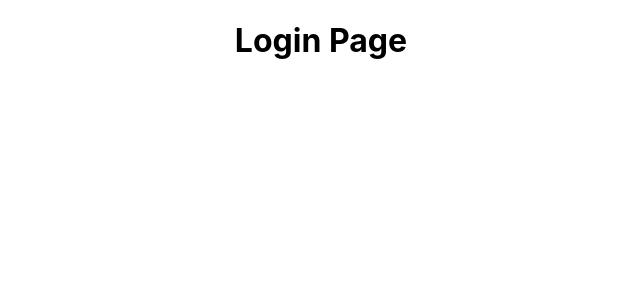
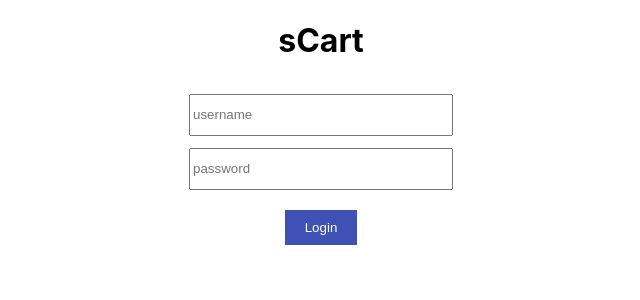
Before and after one commit to Pulkitchadha/sCart, a React (Create React App) app: page /login in a window 1280 px wide. Shown: the top 300 px of the page, without its empty margins (319-959 px from the left). Built offline with nearby package versions, Linux system fonts and the light colour scheme.

Commit message:
completed login page

```diff
--- a/src/App.css
+++ b/src/App.css
@@ -36,3 +36,18 @@
     transform: rotate(360deg);
   }
 }
+
+/* Login  */
+
+.input{
+  height: 36px;
+  width: 20%;
+  margin-top: 12px;
+}
+
+.login-btn {
+    color: rgb(255, 255, 255);
+    background-color: rgb(63, 81, 181);
+    padding: 10px 20px;
+    border-width: 0px;
+}
--- a/src/App.js
+++ b/src/App.js
@@ -1,5 +1,5 @@
 import React from 'react';
-import { BrowserRouter as Router, Switch, Route } from "react-router-dom";
+import { BrowserRouter as Router, Switch, Route, Redirect } from "react-router-dom";
 import './App.css';
 import Login from './pages/Login';
 import ProductList from './pages/ProductList';
@@ -8,9 +8,9 @@ function App() {
     return (
         <Router>
             <Switch>
-                <Route path="/login"><Login /></Route>
-                <Route path="/products"><ProductList /></Route>
-                <Route path="*"><Login /></Route>
+                <Route path="/login" component={Login} />
+                <Route path="/products" component={ProductList} />
+                <Route path="*"><Redirect to="/login" /></Route>
             </Switch>
         </Router>
     );
--- a/src/pages/Login/index.js
+++ b/src/pages/Login/index.js
@@ -1,10 +1,57 @@
-import React, { Component } from 'react';
+import React from 'react';
+import api from 'services/api';
+import { showMessage } from 'services/utility';
 
-export default class Login extends Component {
+export default class Login extends React.Component {
+    state = {
+        username: '',
+        password: '',
+    }
+
+    onUpdateFormValue = (e) => {
+        const { name, value } = e.target;
+        this.setState({ [name]: value });
+    }
+
+    login = async (e) => {
+        try {
+            e.preventDefault();
+            const { username, password } = this.state;
+
+            if (!username) throw new Error('Username can not be empty');
+            if (!password) throw new Error('Password can not be empty');
+
+            const result = await api.get('users', { username, password });
+
+            if (result?.length && result[0]?.password !== password) throw new Error('Invalid Password');
+
+            this.props.history.push('/products');
+        } catch (err) {
+            showMessage('error', err.message);
+        }
+    }
+
     render() {
         return (
             <div className="App">
-                <h1>Login Page</h1>
+                <h1>sCart</h1>
+                <input
+                    className="input"
+                    name="username"
+                    type="text"
+                    placeholder="username"
+                    value={this.state.username}
+                    onChange={this.onUpdateFormValue}
+                /><br />
+                <input
+                    className="input"
+                    name="password"
+                    type="password"
+                    placeholder="password"
+                    value={this.state.password}
+                    onChange={this.onUpdateFormValue}
+                /><br /><br />
+                <button className="login-btn" onClick={this.login}>Login</button>
             </div>
         )
     }
```
